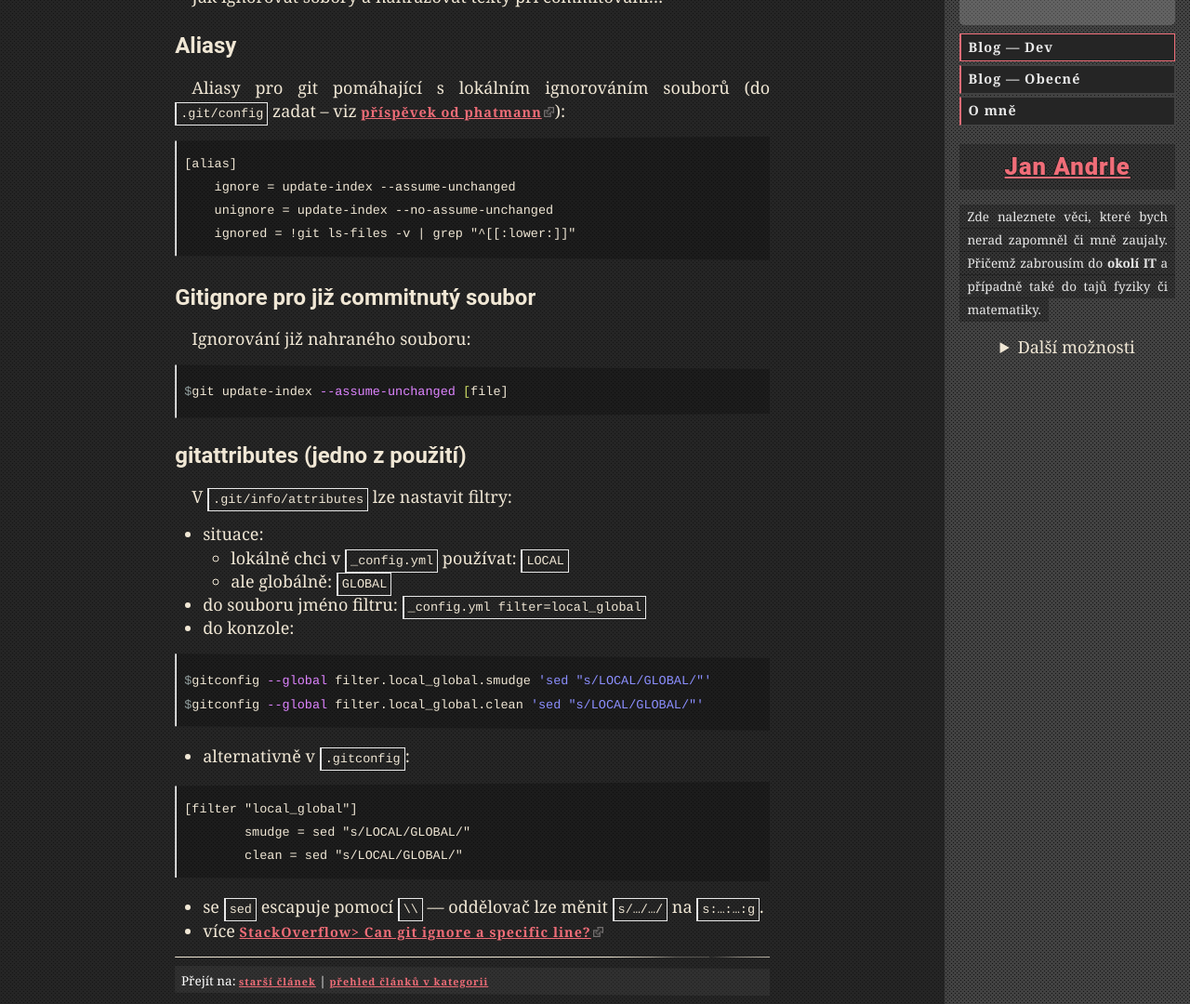
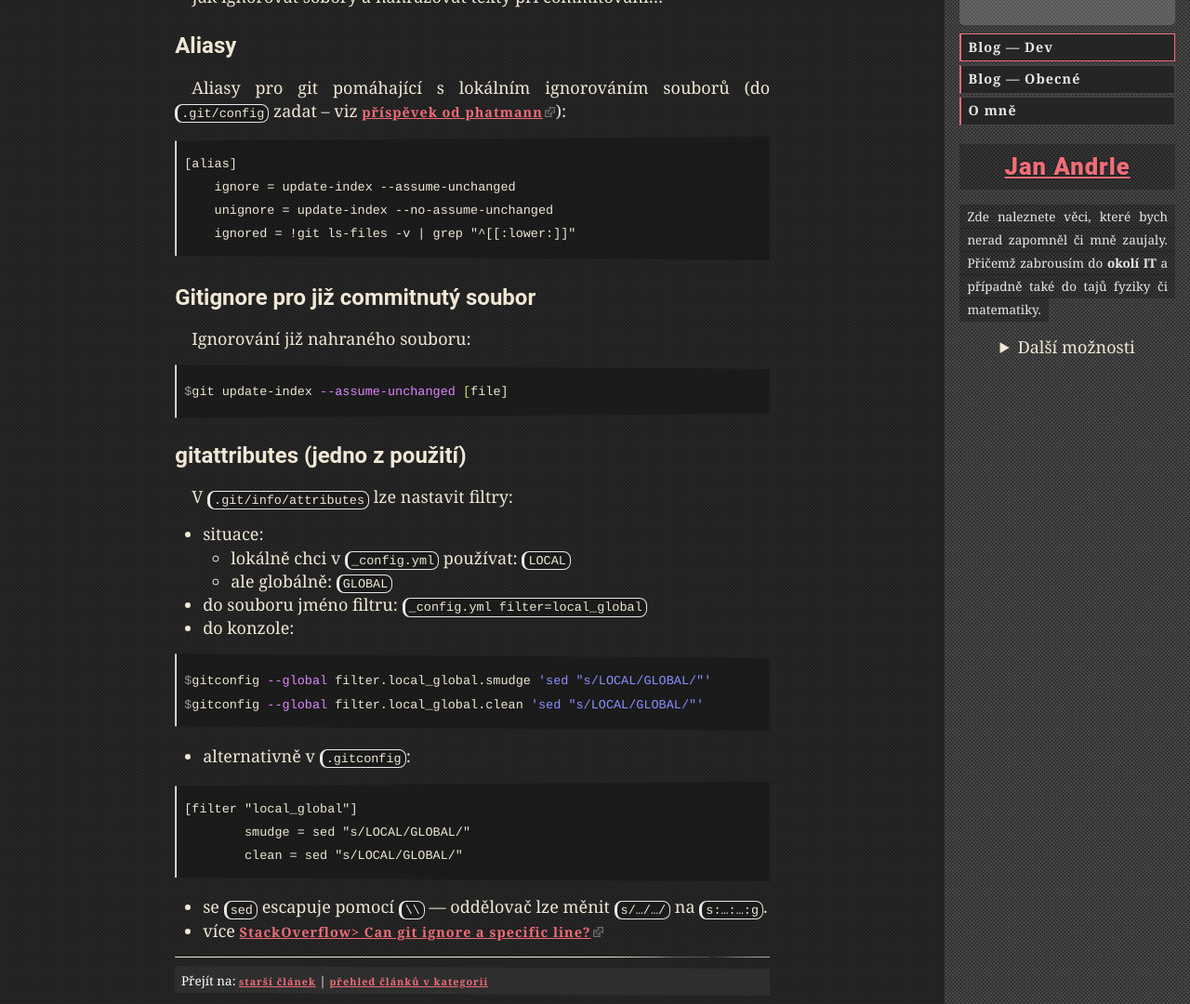
Before and after one commit to jaandrle/jaandrle.github.io, a Jekyll site: the page built from _posts/2019/2019-09-22-Git-tipy-ignorovani.md, in a window 1280 px wide. Shown: the part 221-1301 px from the top of the page at 93% size. Built offline with Jekyll 4.4.1, drawn with Linux system fonts in a browser that asks for light colours; grey boxes are pictures that could not be loaded.

Commit message:
:rocket: <code>

```diff
--- a/_sass/_highlights.scss
+++ b/_sass/_highlights.scss
@@ -20,6 +20,7 @@
   }
   code {
     border: none;
+    background: none;
     padding: 0;
   }
   +.info{
@@ -32,8 +33,10 @@
 code {
   font: .75em 'Bitstream Vera Sans Mono','Courier', monospace;
   border: 1px solid $gray;
-  border-left-width: 2px;
-  padding: .25rem;
+  background-color: rgba(0,0,0,.25);
+  border-left-width: .2rem;
+  padding: .1rem .25rem;
+  border-radius: .5rem;
 }
 
 .highlight .c { color: #84CE99 } /* Comment */
```
